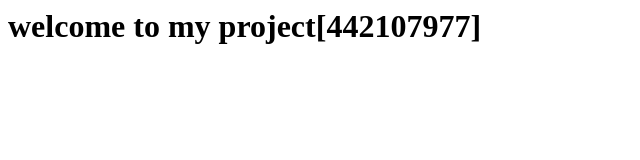
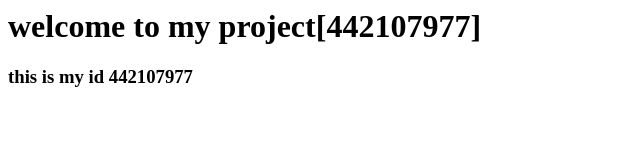
Before and after one commit to Bod5q/my-project-4421--remote, a plain HTML site: page index.html in a window 1280 px wide. Shown: the whole page, without its empty margins (0-640 px from the left). Drawn offline with Linux system fonts and the light colour scheme.

Commit message:
c2:added my ID to index.html

```diff
--- a/index.html
+++ b/index.html
@@ -4,5 +4,6 @@
 </head>
 <body>
 <h1>welcome to my project[442107977]</h1>
+<h3>this is my id 442107977</h3>
 </body>
 </html>
```
